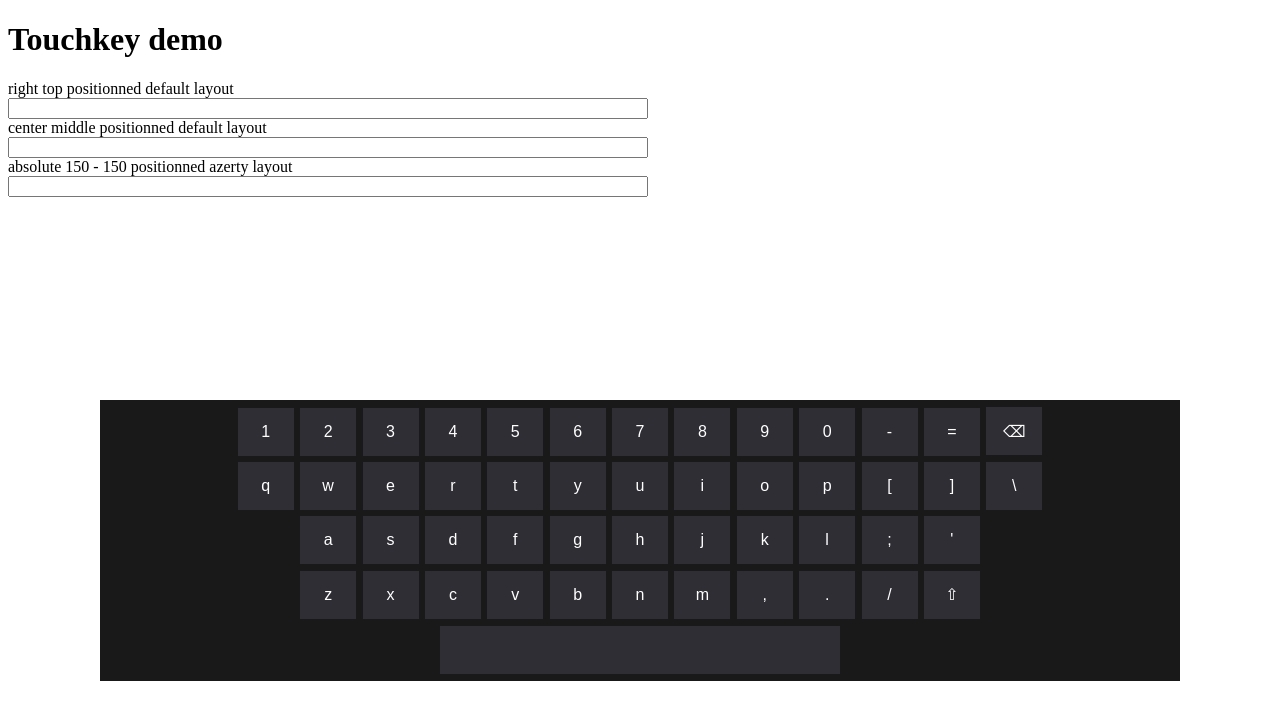
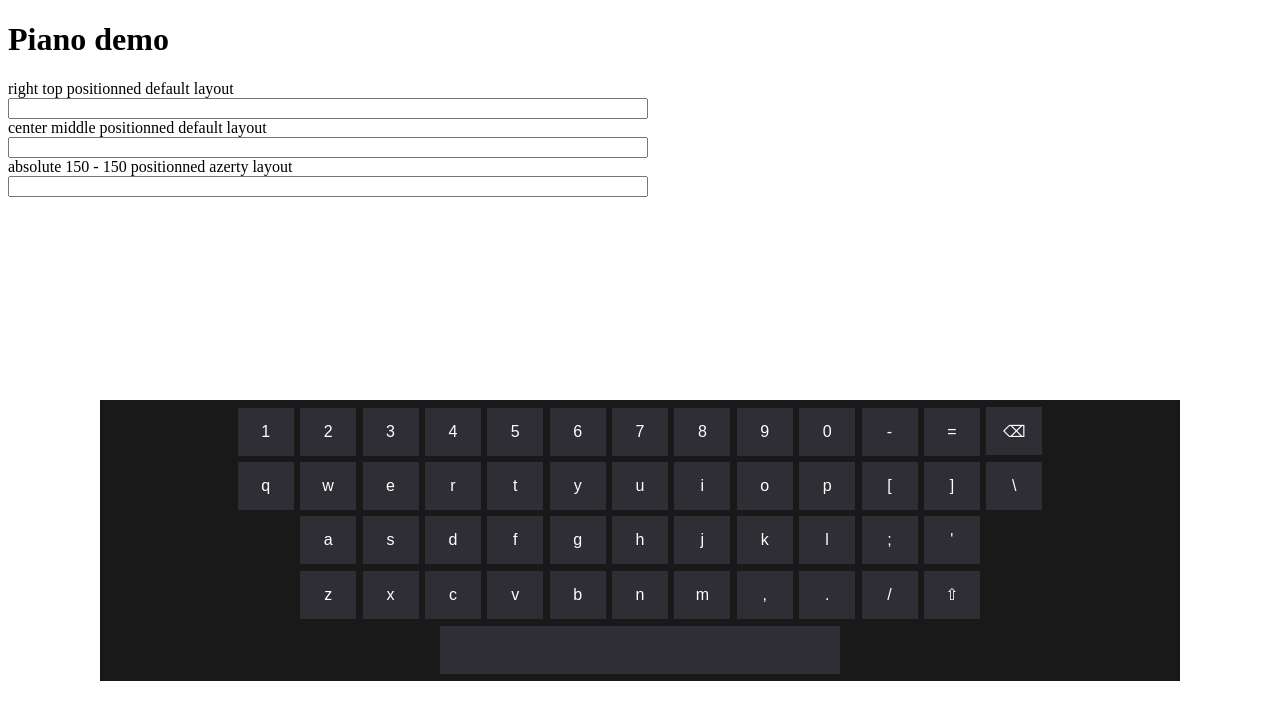
Before and after one commit to soixantecircuits/piano, a website: page demo/index.html in a window 1280 px wide. Drawn offline with Linux system fonts and the light colour scheme.

Commit message:
Replace old project name in demo

```diff
--- a/demo/index.html
+++ b/demo/index.html
@@ -1,7 +1,7 @@
 <!DOCTYPE html>
 <html>
 <head>
-  <title>Touchkey demo</title>
+  <title>Piano demo</title>
   <link rel="stylesheet" type="text/css" href="../piano.css">
   <style type="text/css">
     body {
@@ -13,7 +13,7 @@
   </style>
 </head>
 <body>
-  <h1>Touchkey demo</h1>
+  <h1>Piano demo</h1>
   <label for="input-1">right top positionned default layout</label>
   <input type="text" name="input-1" id="input-1" data-piano data-piano-position="right, top" />
   <label for="input-2">center middle positionned default layout</label>
```
